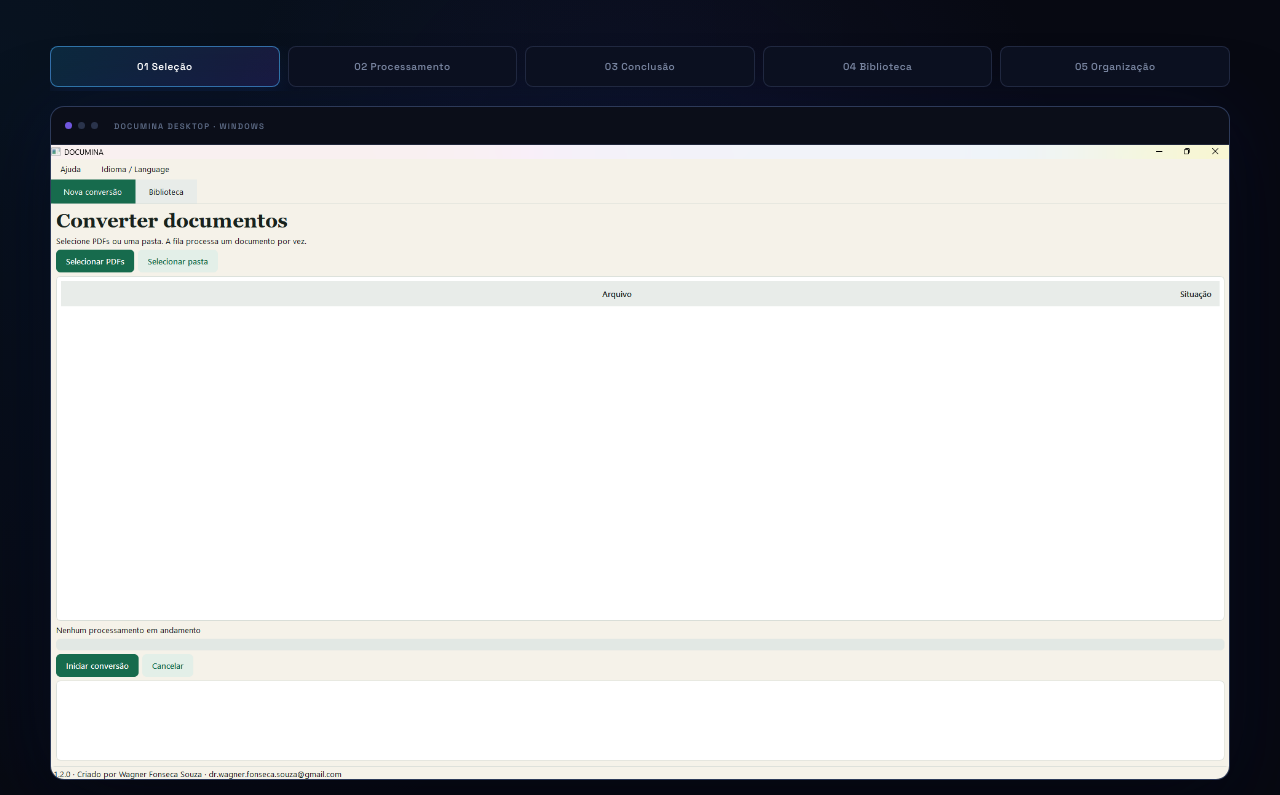
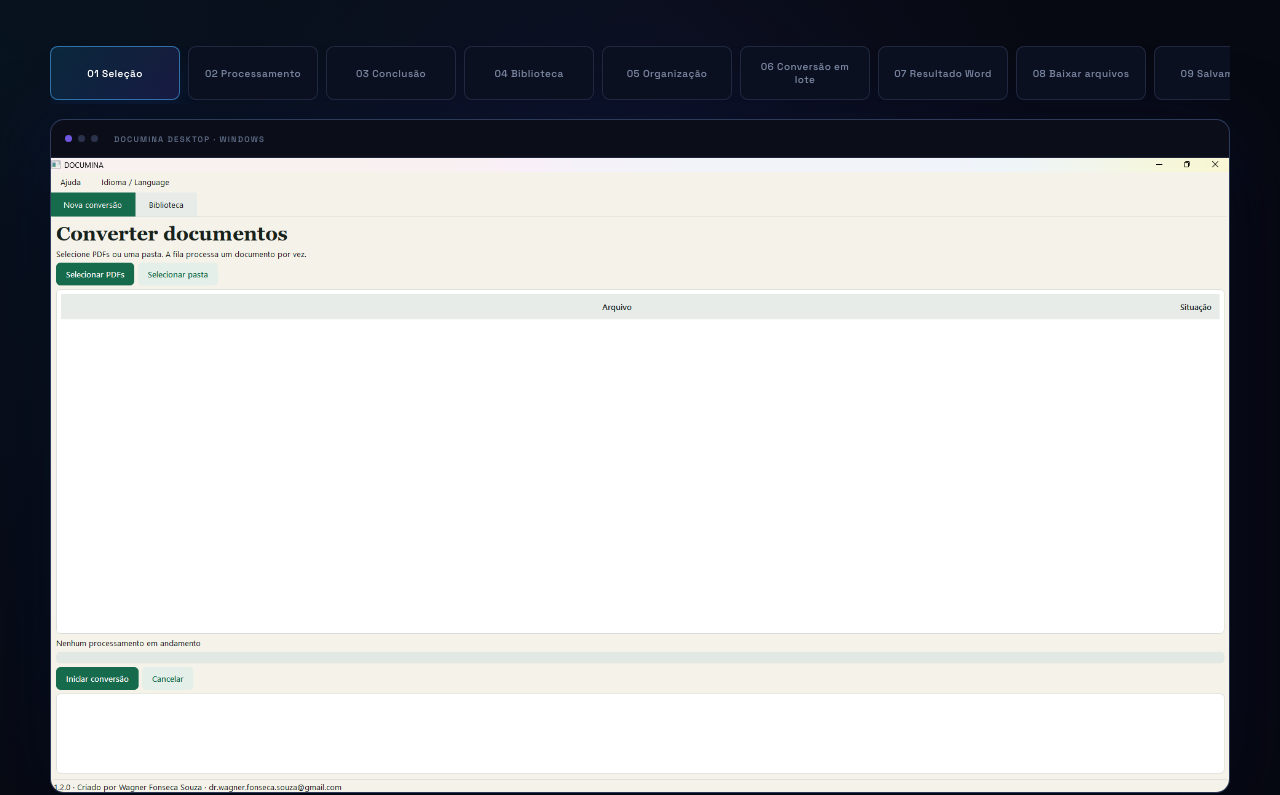
Before and after one commit to wagnerppghp-dot/documina, a plain HTML site: page index.html in a window 1280 px wide. Shown: the part 2109-2904 px from the top of the page. Drawn offline with Linux system fonts and the light colour scheme.

Commit message:
Amplia galeria com resultados reais da conversão

```diff
--- a/index.html
+++ b/index.html
@@ -126,6 +126,11 @@
             <button class="showcase-tab" data-image="assets/concluido.png" data-caption="Veja a conclusão da fila e o progresso total da conversão." role="tab">03 Conclusão</button>
             <button class="showcase-tab" data-image="assets/biblioteca.png" data-caption="Acesse PDF, Markdown, Word, JSON e TXT em um só lugar." role="tab">04 Biblioteca</button>
             <button class="showcase-tab" data-image="assets/renomear.png" data-caption="Renomeie o documento e todos os arquivos associados com segurança." role="tab">05 Organização</button>
+            <button class="showcase-tab" data-image="assets/lote-concluido.png" data-caption="Processe vários documentos em sequência e acompanhe toda a fila." role="tab">06 Conversão em lote</button>
+            <button class="showcase-tab" data-image="assets/resultado-word.png" data-caption="Abra o conteúdo convertido diretamente no Microsoft Word." role="tab">07 Resultado Word</button>
+            <button class="showcase-tab" data-image="assets/salvar-arquivo.png" data-caption="Escolha onde salvar cada formato gerado pela biblioteca." role="tab">08 Baixar arquivos</button>
+            <button class="showcase-tab" data-image="assets/arquivo-salvo.png" data-caption="Receba a confirmação e o caminho exato do arquivo salvo." role="tab">09 Salvamento</button>
+            <button class="showcase-tab" data-image="assets/resultado-markdown.png" data-caption="Use o Markdown extraído em pesquisas, bases de conhecimento e projetos de IA." role="tab">10 Markdown pronto</button>
           </div>
           <div class="screen-frame">
             <div class="screen-top"><i></i><i></i><i></i><span>DOCUMINA DESKTOP · WINDOWS</span></div>
```
Also changed, not shown: assets/arquivo-salvo.png (added), assets/lote-concluido.png (added), assets/resultado-markdown.png (added), assets/resultado-word.png (added), assets/salvar-arquivo.png (added).
